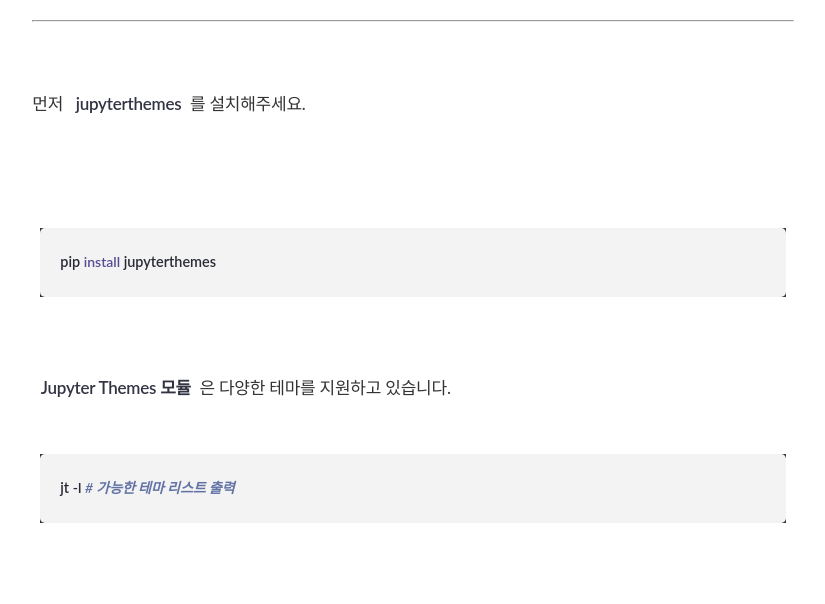
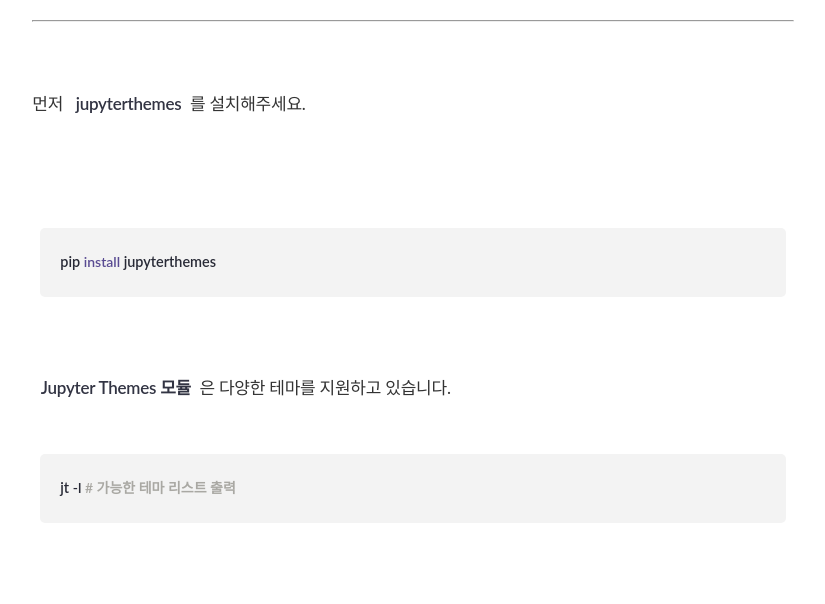
Before and after one commit to PEBpung/PEBpung.github.io, a Jekyll site: the page built from _posts/2020-08-06-Jupyter-Theme-and-Tool.md, in a window 1280 px wide. Shown: the part 2109-2713 px from the top of the page, without its empty margins (227-1052 px from the left). Built offline with Jekyll 4.4.1, drawn with Linux system fonts in a browser that asks for light colours; nearby versions of some CDN libraries; some web fonts are replaced; comment, search, counter and statistics services are not loaded.

Commit message:
style: code font 색상 변경

```diff
--- a/_sass/base/_highlight.scss
+++ b/_sass/base/_highlight.scss
@@ -5,7 +5,7 @@
 $dt-blue: #6272a4;       // Comment
 $dt-cyan: #594b92;
 $dt-green: #50fa7b;
-$dt-orange: #ffb86c;
+$dt-orange: #db8c2f;
 $dt-pink: #ff79c6;
 $dt-purple: #bd93f9;
 $dt-red: #ff5555;
@@ -32,7 +32,7 @@
 
 // https://github.com/richleland/pygments-css
 .hll { background-color: #ffffcc }
-.c { color: #c1bb9d; font-style: italic } /* Comment */
+.c { color: #a9a8a3; font-style: normal } /* Comment */
 .err { color: #a61717; background-color: #e3d2d2 } /* Error */
 .k { color: #000000; font-weight: bold } /* Keyword */
 .o { color: #000000; font-weight: bold } /* Operator */
@@ -94,7 +94,7 @@
 .il { color: #009999 } /* Literal.Number.Integer.Long */
 
 .highlight {
-    background: $dt-code-cell-background !important;
+
     color: $dt-gray-light !important;
     pre, code {
      color: $dt-gray-dark;
@@ -161,7 +161,6 @@
     }
 
 
-    .c,
     .ch,
     .cm,
     .cpf,
@@ -203,7 +202,6 @@
     }
 
     .k,
-    .o,
     .cp,
     .kc,
     .kn,
@@ -212,6 +210,10 @@
     .nt,
     .ow {
       color: $dt-gray-dark;
+    }
+
+    .o {
+      color: $dt-orange;
     }
 
     .kc {
```
